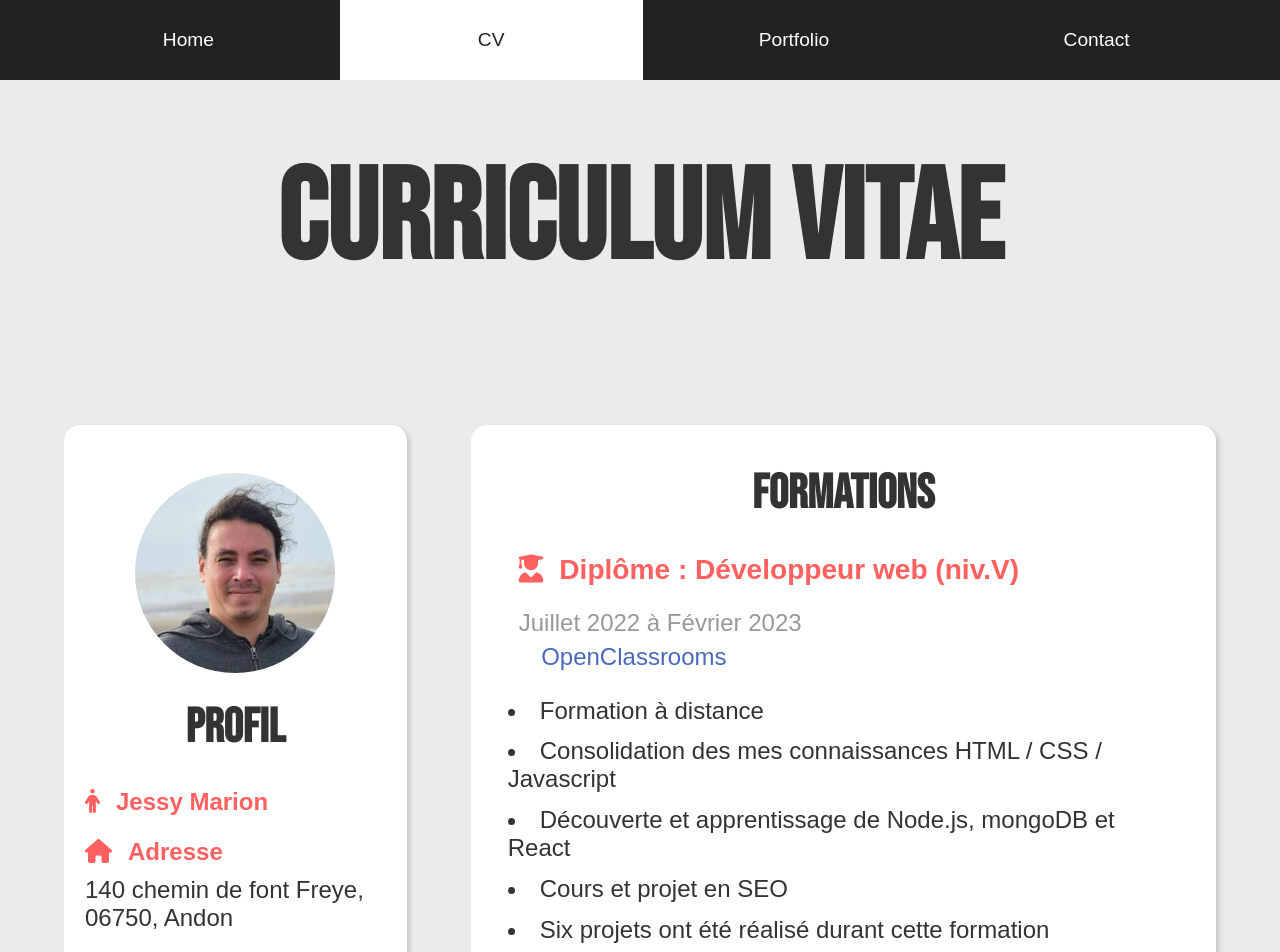
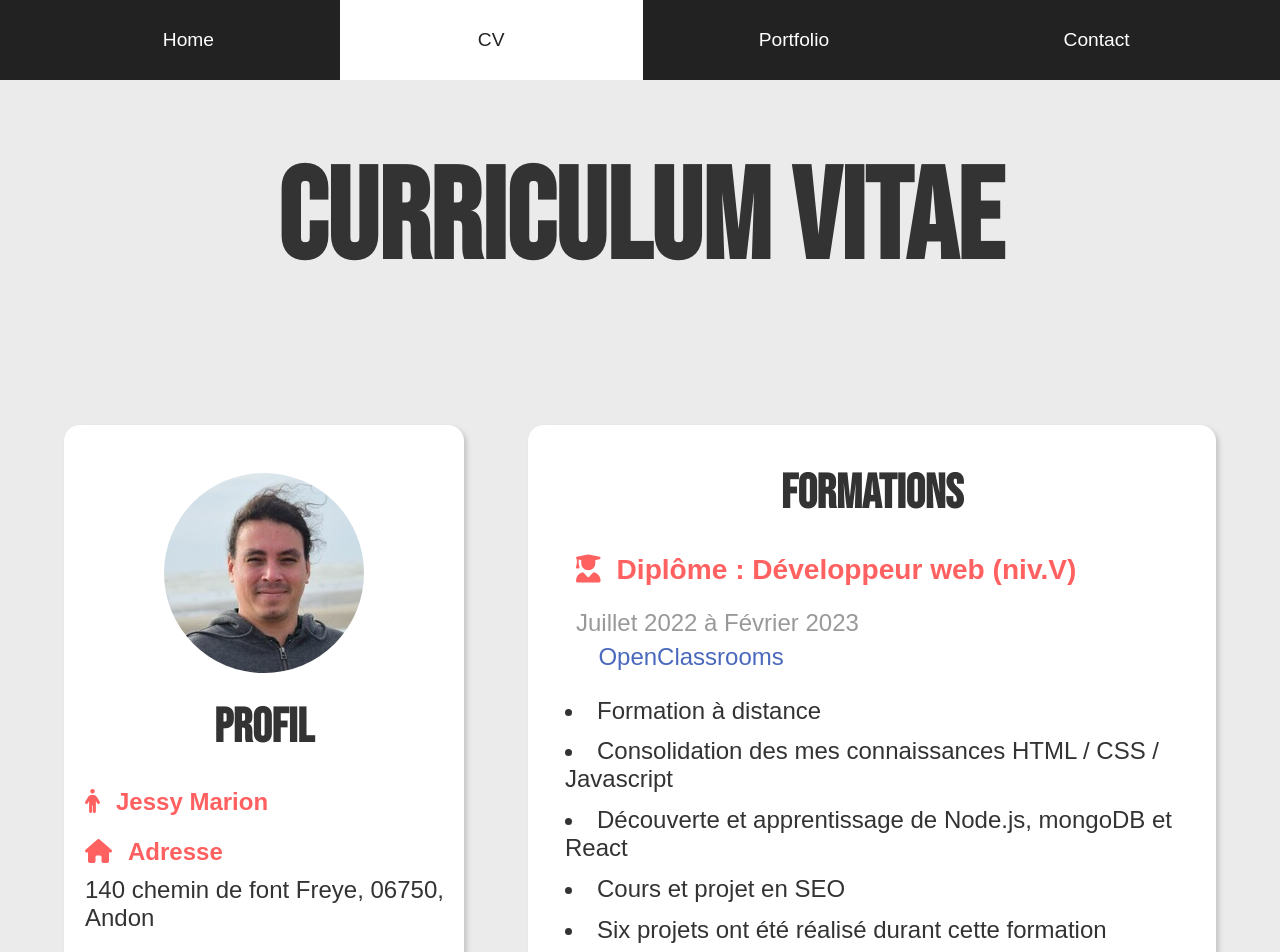
Before and after one commit to jessy-marion/Personnal-Website, a React (Create React App) app: page /cv in a window 1280 px wide. Shown: the top 952 px of the page. Built offline with nearby package versions, Linux system fonts and the light colour scheme; a web font is replaced by a local one.

Commit message:
style: min-width fix

```diff
--- a/src/Pages/CV/CV.module.scss
+++ b/src/Pages/CV/CV.module.scss
@@ -98,7 +98,8 @@
   box-shadow: 3px 3px 5px 0 rgba(0,0,0,0.16);
 
   @media screen and (min-width: 992px) {
-    margin: 0 0 3rem 0;;
+    margin: 0 0 3rem 0;
+    min-width: 400px;
   }
 
   img {
@@ -161,6 +162,7 @@
   }
 
   @media screen and (min-width: 992px) {
+    min-width: 400px;
     background: #fff;
     margin: 0;
   }
```
